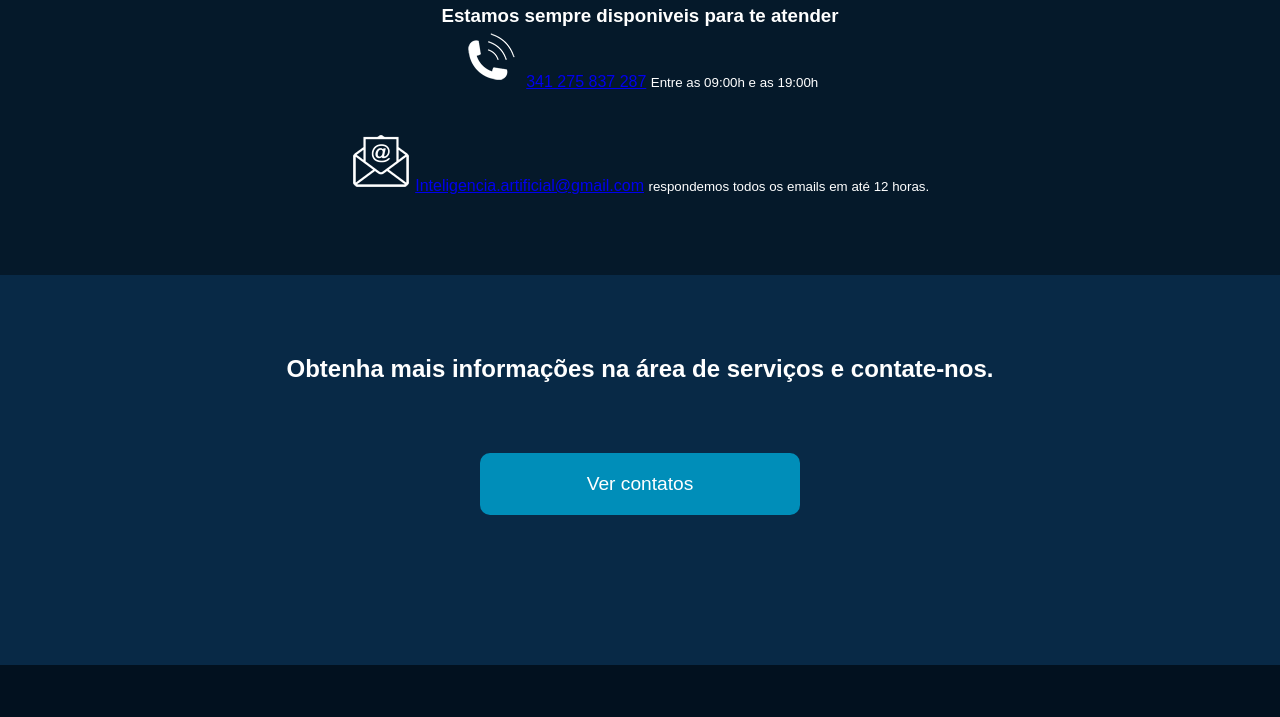
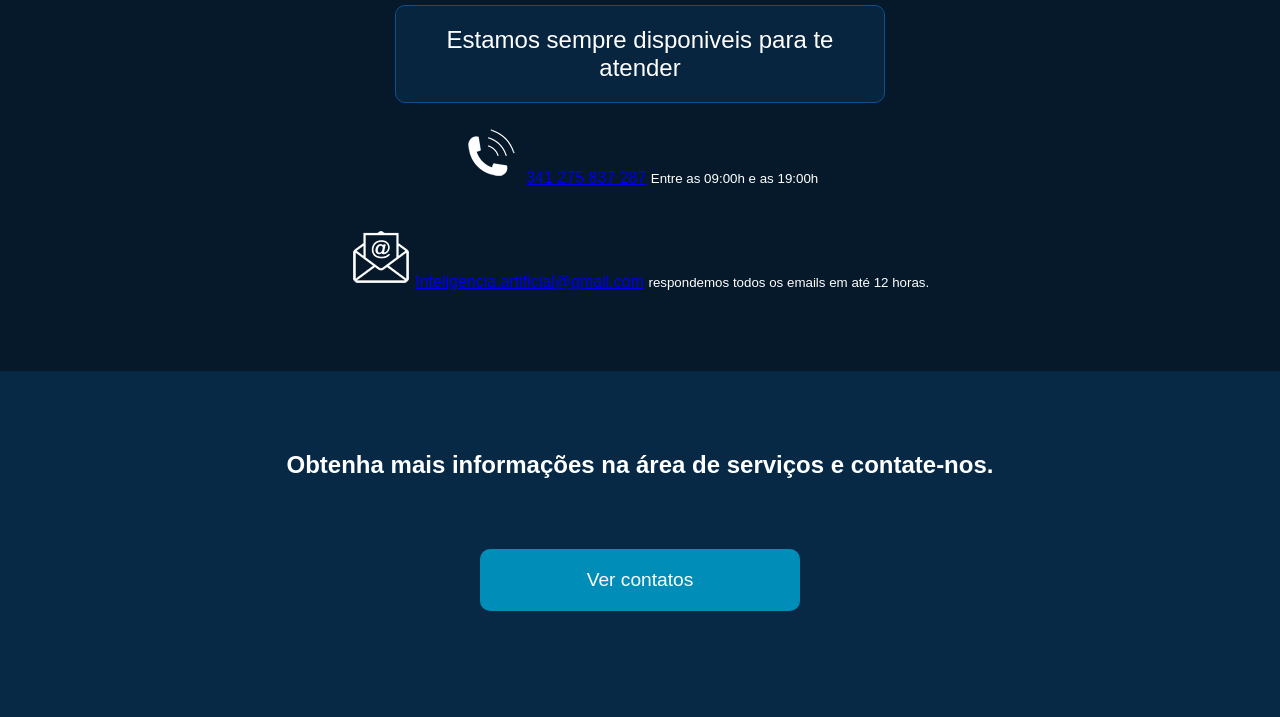
Before and after one commit to leandro1027/curso-web, a plain HTML site: page exer1/contatos.html in a window 1280 px wide. Shown: the part 383-1100 px from the top of the page. Drawn offline with Linux system fonts and the light colour scheme.

Commit message:
Update estilos.css

```diff
--- a/exer1/assets/css/estilos.css
+++ b/exer1/assets/css/estilos.css
@@ -127,6 +127,16 @@ body{
     margin-bottom: 20px;
 }
 .container-contatos h3{
+    font-size: 1.5em;
+    font-weight: 100;
+    width: 40%;
+    margin: auto;
+    color: white;
+    margin-bottom: 20px;
+    border: 1px solid #105088;
+    background-color: #08253f;
+    border-radius: 10px;
+    padding: 20px;
 
 }
 /***************************************************************/
```
